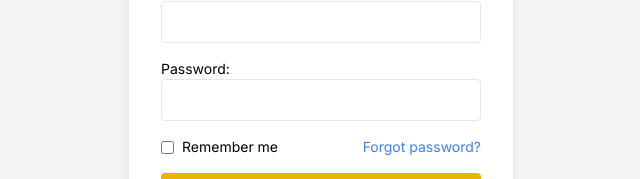
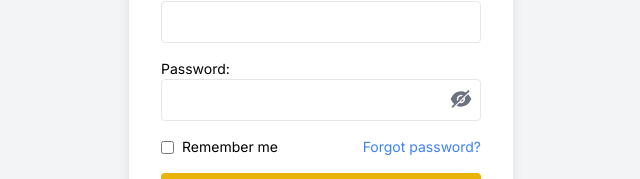
Before and after one commit to BERNEXT-ICF/hacko, a Next.js app: page /login in a window 1280 px wide. Shown: the part 286-465 px from the top of the page, without its empty margins (319-959 px from the left). Built offline with nearby package versions, Linux system fonts and the light colour scheme.

Commit message:
add showPassword

```diff
--- a/app/(auth)/login/page.tsx
+++ b/app/(auth)/login/page.tsx
@@ -1,11 +1,13 @@
 'use client';
 
 import React, { useState } from 'react';
+import { AiFillEye, AiFillEyeInvisible } from 'react-icons/ai';
 
 const Login = () => {
   const [email, setEmail] = useState('');
   const [password, setPassword] = useState('');
   const [rememberMe, setRememberMe] = useState(false);
+  const [showPassword, setShowPassword] = useState(false);
 
   const handleSubmit = (e: React.FormEvent) => {
     e.preventDefault();
@@ -18,6 +20,10 @@ const Login = () => {
   const handleGoogleLogin = () => {
     // Handle Google login logic here
     console.log('Login with Google');
+  };
+
+  const togglePasswordVisibility = () => {
+    setShowPassword(!showPassword);
   };
 
   return (
@@ -38,13 +44,27 @@ const Login = () => {
           </label>
           <label className="mb-2 text-sm">
             Password:
+            <div className="relative">
               <input
-              type="password"
+                type={showPassword ? 'text' : 'password'}
                 value={password}
                 onChange={(e) => setPassword(e.target.value)}
                 required
                 className="mb-2 p-2 text-base border rounded w-full"
               />
+              <button
+                type="button"
+                onClick={togglePasswordVisibility}
+                className="absolute right-2 top-2 text-gray-500"
+                aria-label={showPassword ? 'Hide password' : 'Show password'}
+              >
+                {showPassword ? (
+                  <AiFillEye size={24} />
+                ) : (
+                  <AiFillEyeInvisible size={24} />
+                )}
+              </button>
+            </div>
           </label>
           <div className="flex items-center justify-between mb-4">
             <label className="flex items-center text-sm">
```
Lines whose indentation alone changed are shown as unchanged.
